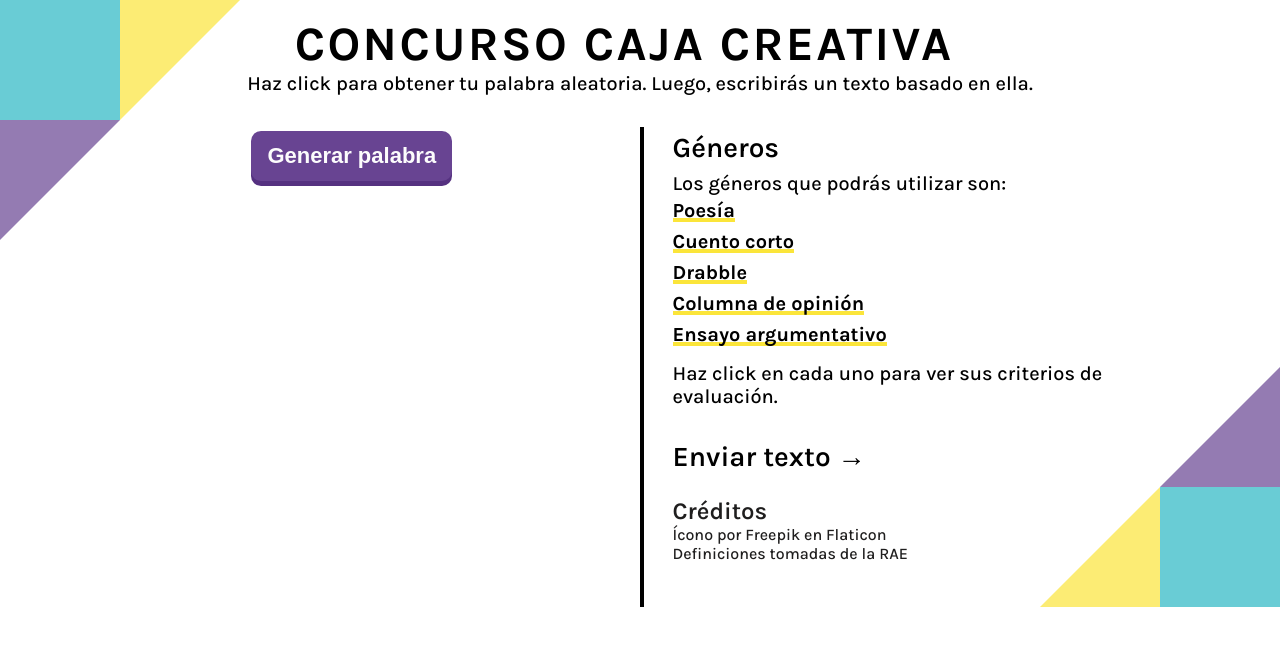
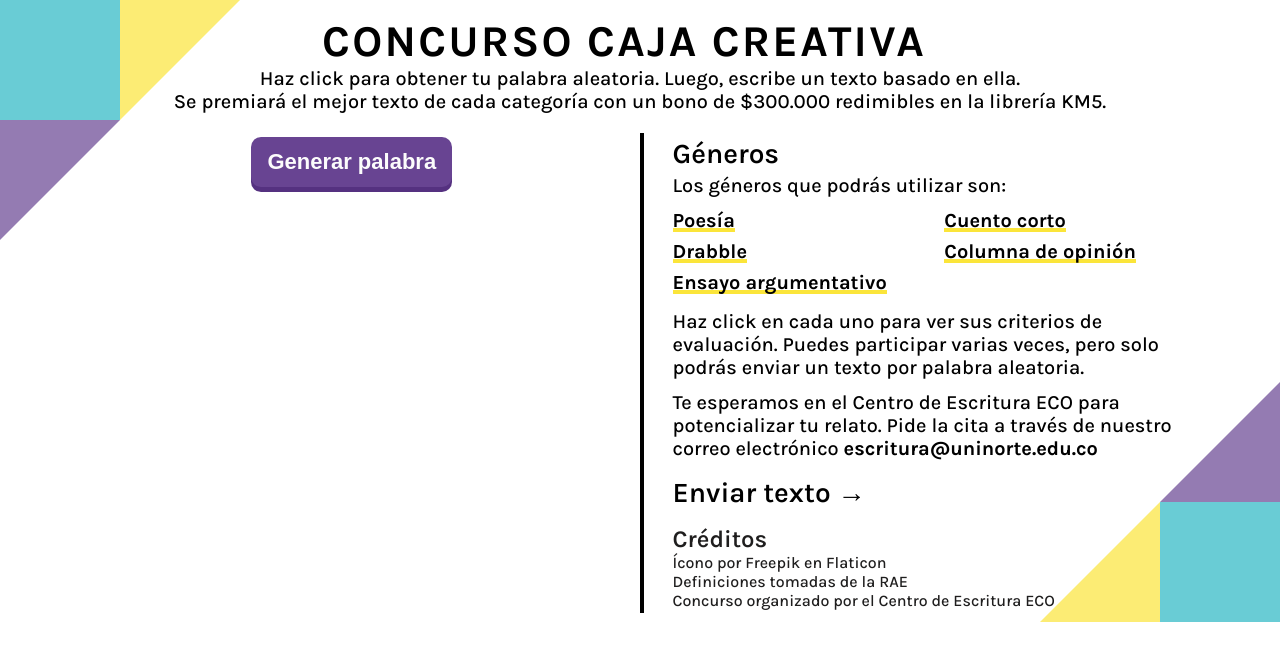
Before and after one commit to marcelaortegaaa/eco, a Next.js app: page / in a window 1280 px wide. Shown: the top 660 px of the page. Built offline with nearby package versions, Linux system fonts and the light colour scheme.

Commit message:
Add text

```diff
--- a/pages/index.js
+++ b/pages/index.js
@@ -34,7 +34,10 @@ export default function Home(props) {
                 <h1>Concurso Caja Creativa</h1>
                 {/* <Treasure className={styles.tiny} /> */}
             </div>
-            <p className={styles.subtitle}>Haz click para obtener tu palabra aleatoria. Luego, escribirás un texto basado en ella.</p>
+            <p className={styles.subtitle}>Haz click para obtener tu palabra aleatoria. Luego, escribe un texto basado en ella.
+                <br />
+                Se premiará el mejor texto de cada categoría con un bono de $300.000 redimibles en la librería KM5.
+            </p>
 
             <main className={styles.main}>
                 <section className={styles.wordColumn}>
@@ -49,13 +52,14 @@ export default function Home(props) {
                     <h2>Géneros</h2>
                     <p>Los géneros que podrás utilizar son:</p>
                     <div className={styles.genres}>
-                        <a href="">Poesía</a>
-                        <a href="">Cuento corto</a>
-                        <a href="">Drabble</a>
-                        <a href="">Columna de opinión</a>
-                        <a href="">Ensayo argumentativo</a>
+                        <a target="_blank" href="https://drive.google.com/file/d/1K-65nq6zU7OJV3qXFOqgnSjbv2a0MWOP/view?usp=sharing">Poesía</a>
+                        <a target="_blank" href="https://drive.google.com/file/d/1WXDhoX9BtstvGxoSpFIbwKUoRvkUKNZk/view?usp=sharing">Cuento corto</a>
+                        <a target="_blank" href="https://drive.google.com/file/d/1HPcyhVZAycEpPYz14YCyi_l6amLUGs1R/view?usp=sharing">Drabble</a>
+                        <a target="_blank" href="https://docs.google.com/file/d/1ckeHl2zVSzgXXPYL5vqy5HP5N_63MxSTRjAQ-qwbgPU/view?usp=sharing">Columna de opinión</a>
+                        <a target="_blank" href="https://docs.google.com/file/d/1MUOkyYBuRBuJQOYxDgtUTp3KKDDvBhbo6-uNmi_xVz8/view?usp=sharing">Ensayo argumentativo</a>
                     </div>
-                    <p>Haz click en cada uno para ver sus criterios de evaluación.</p>
+                    <p>Haz click en cada uno para ver sus criterios de evaluación. Puedes participar varias veces, pero solo podrás enviar un texto por palabra aleatoria.</p>
+                    <p>Te esperamos en el Centro de Escritura ECO para potencializar tu relato. Pide la cita a través de nuestro correo electrónico <b>escritura@uninorte.edu.co</b></p>
                     <div className={styles.form}>
                         <a href="https://docs.google.com/forms/d/e/1FAIpQLSfc4zlIXUA4ZgYXanoqynCWAf3EwmOKhAijHvkHwPluZEWz3Q/viewform" target="_blank">Enviar texto →</a>
                     </div>
@@ -64,6 +68,8 @@ export default function Home(props) {
                         <p>Ícono por Freepik en Flaticon
                             <br />
                         Definiciones tomadas de la RAE
+                            <br />
+                        Concurso organizado por el Centro de Escritura ECO
                         </p>
                     </div>
                 </section>
--- a/styles/Home.module.css
+++ b/styles/Home.module.css
@@ -16,12 +16,12 @@
 
 .container .subtitle {
   text-align: center;
-  margin: 0 2rem 2rem;
+  margin: 0 10rem 1.25rem;
 }
 
 .container h1 {
   font-weight: 700;
-  font-size: 3rem;
+  font-size: 2.75rem;
   margin-right: 2rem;
   letter-spacing: 0.05em;
   text-transform: uppercase;
@@ -46,7 +46,7 @@
 .main h2 {
   font-weight: 600;
   font-size: 1.75rem;
-  margin-bottom: 0.5rem;
+  margin-bottom: 0.25rem;
 }
 
 .main section {
@@ -111,6 +111,12 @@
   transition: background-size .2s;
 }
 
+.main .genreColumn .genres {
+  display: grid;
+  grid-template-columns: 1fr 1fr;
+  gap: 0 2rem;
+}
+
 .main .genreColumn .genres a:hover {
   background-size: 4px 50px;
 }
@@ -119,8 +125,12 @@
   margin-bottom: 1rem;
 }
 
+.main .genreColumn p {
+  margin-bottom: 0.75rem;
+}
+
 .main .form {
-  margin: 2rem 0 1.5rem;
+  margin: 1rem 0;
 }
 
 .main .form a {
@@ -170,6 +180,10 @@
     align-items: center;
   }
 
+  .container .subtitle {
+    margin: 0 2rem 2rem;
+  }
+
   .main .divider {
     display: none;
   }
```
